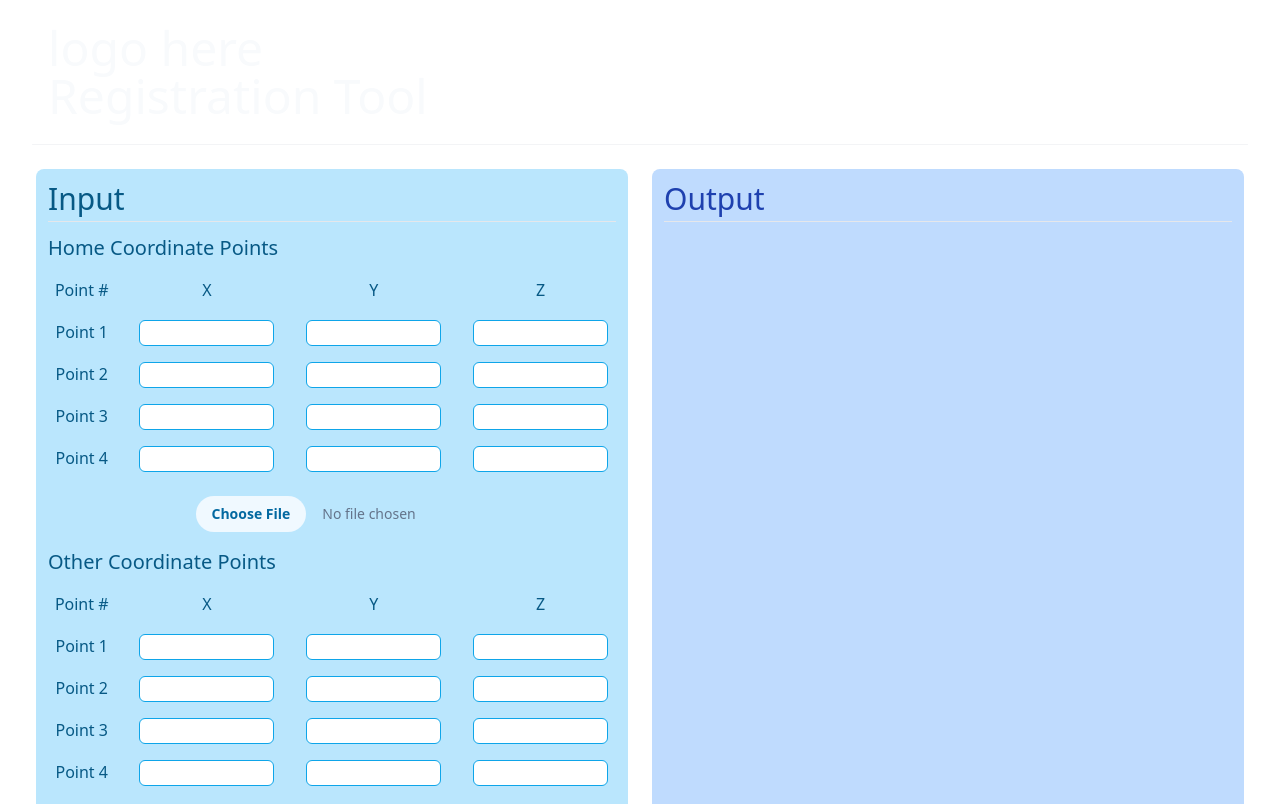
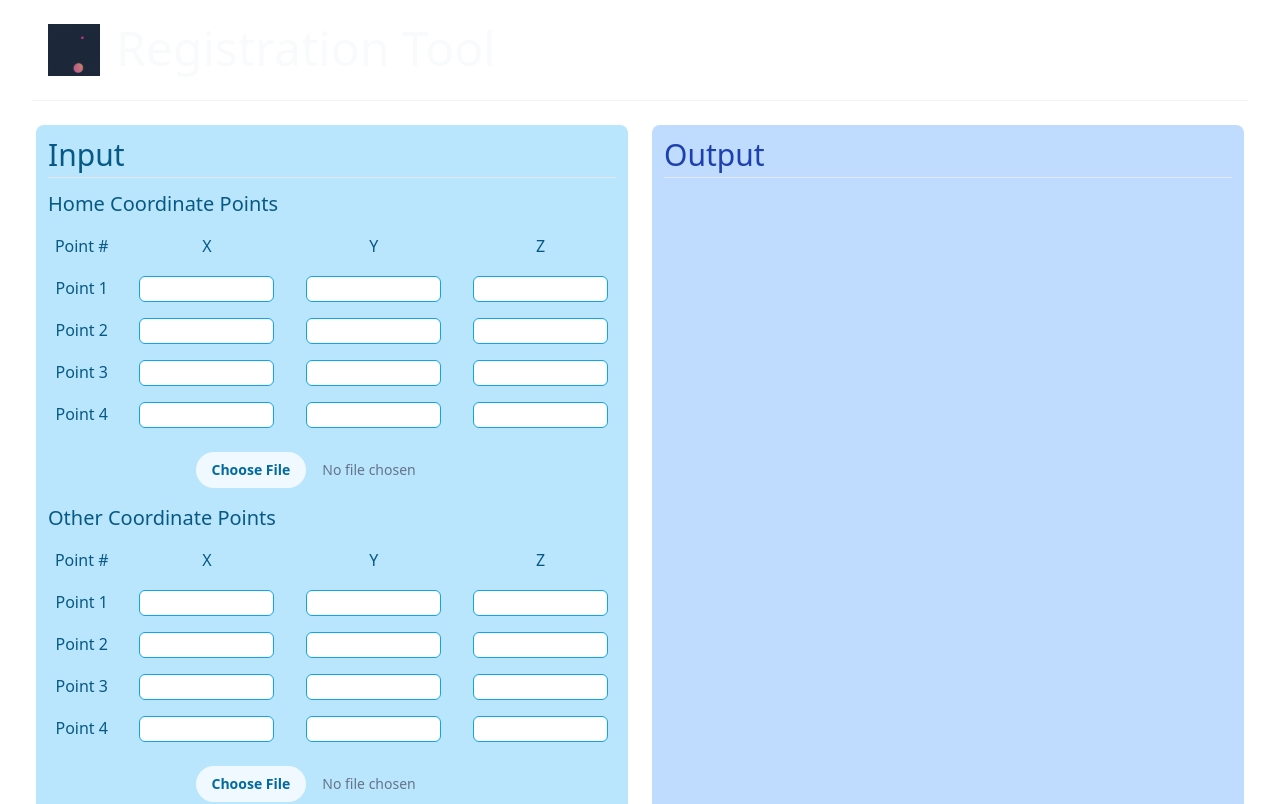
Before and after one commit to l0g1c-80m8/registration-transformation-tool, a Next.js app in the folder frontend/registration/: page / in a window 1280 px wide. Shown: the top 804 px of the page. Built offline with nearby package versions, Linux system fonts and the light colour scheme.

Commit message:
add logo to title

```diff
--- a/frontend/registration/pages/index.js
+++ b/frontend/registration/pages/index.js
@@ -1,16 +1,22 @@
+import Image from "next/image";
+
 import PointInputBlock from "@/components/point_input";
 import Info from "@/components/info";
 
 import INSTRUCTIONS from "@/constants/instructions.constants";
 import REPORT_INSTRUCTIONS from "@/constants/report_issues.constants";
 
+import logo from '@/public/logo.gif'
+
 export default function Home() {
   return (
     <main className={"min-h-screen min-w-screen dark:bg-slate-800 text-slate-50 px-6"}>
 
       <div className={"text-5xl pl-6 pt-6"}>
-        <div flex flex-row w-full>
-          <div>logo here</div>
+        <div className={"flex flex-initial w-full"}>
+          <div className={"mr-4"}>
+            <Image src={logo} alt={"Logo"} height={52} width={52}/>
+          </div>
           <div> Registration Tool </div>
         </div>
       </div>
```
